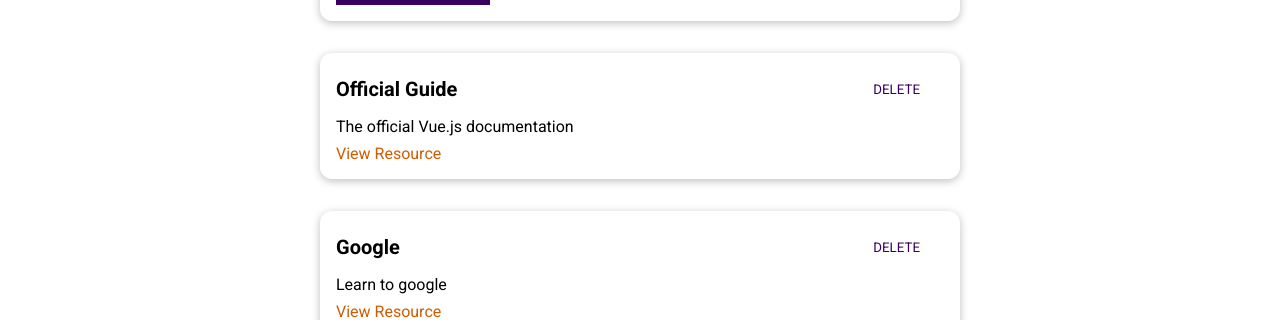
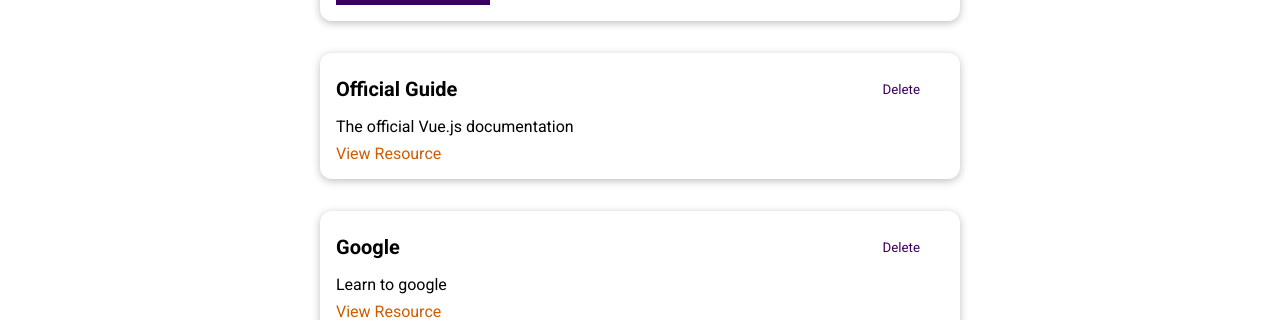
Before and after one commit to Ainsik/vue-tab-app, a Vue app: page / in a window 1280 px wide. Shown: the part 164-484 px from the top of the page. Built offline with nearby package versions, Linux system fonts and the light colour scheme.

Commit message:
implement delete resources

```diff
--- a/src/components/learning-resources/LearningResource.vue
+++ b/src/components/learning-resources/LearningResource.vue
@@ -3,7 +3,9 @@
 		<base-card>
 			<header>
 				<h3>{{ title }}</h3>
-				<base-button mode="flat">DELETE</base-button>
+				<base-button mode="flat" @click="deleteResource(id)"
+					>Delete</base-button
+				>
 			</header>
 			<p>{{ description }}</p>
 			<nav>
@@ -15,7 +17,8 @@
 
 <script>
 export default {
-	props: ["title", "description", "link"],
+	props: ["id", "title", "description", "link"],
+	inject: ["deleteResource"],
 };
 </script>
 
--- a/src/components/learning-resources/StoredResources.vue
+++ b/src/components/learning-resources/StoredResources.vue
@@ -3,6 +3,7 @@
 		<learning-resource
 			v-for="res in resources"
 			:key="res.id"
+			:id="res.id"
 			:title="res.title"
 			:description="res.description"
 			:link="res.link"
--- a/src/components/learning-resources/TheResources.vue
+++ b/src/components/learning-resources/TheResources.vue
@@ -62,12 +62,19 @@
 			this.storedResources.unshift(newResource);
 			this.selectedTab = "stored-resources";
 		},
+		removeResource(resId) {
+			const resIndex = this.storedResources.findIndex(
+				(res) => res.id === resId
+			);
+			this.storedResources.splice(resIndex, 1);
+		},
 	},
 	components: { StoredResources, AddResource },
 	provide() {
 		return {
 			resources: this.storedResources,
 			addResource: this.addResource,
+			deleteResource: this.removeResource,
 		};
 	},
 };
```
